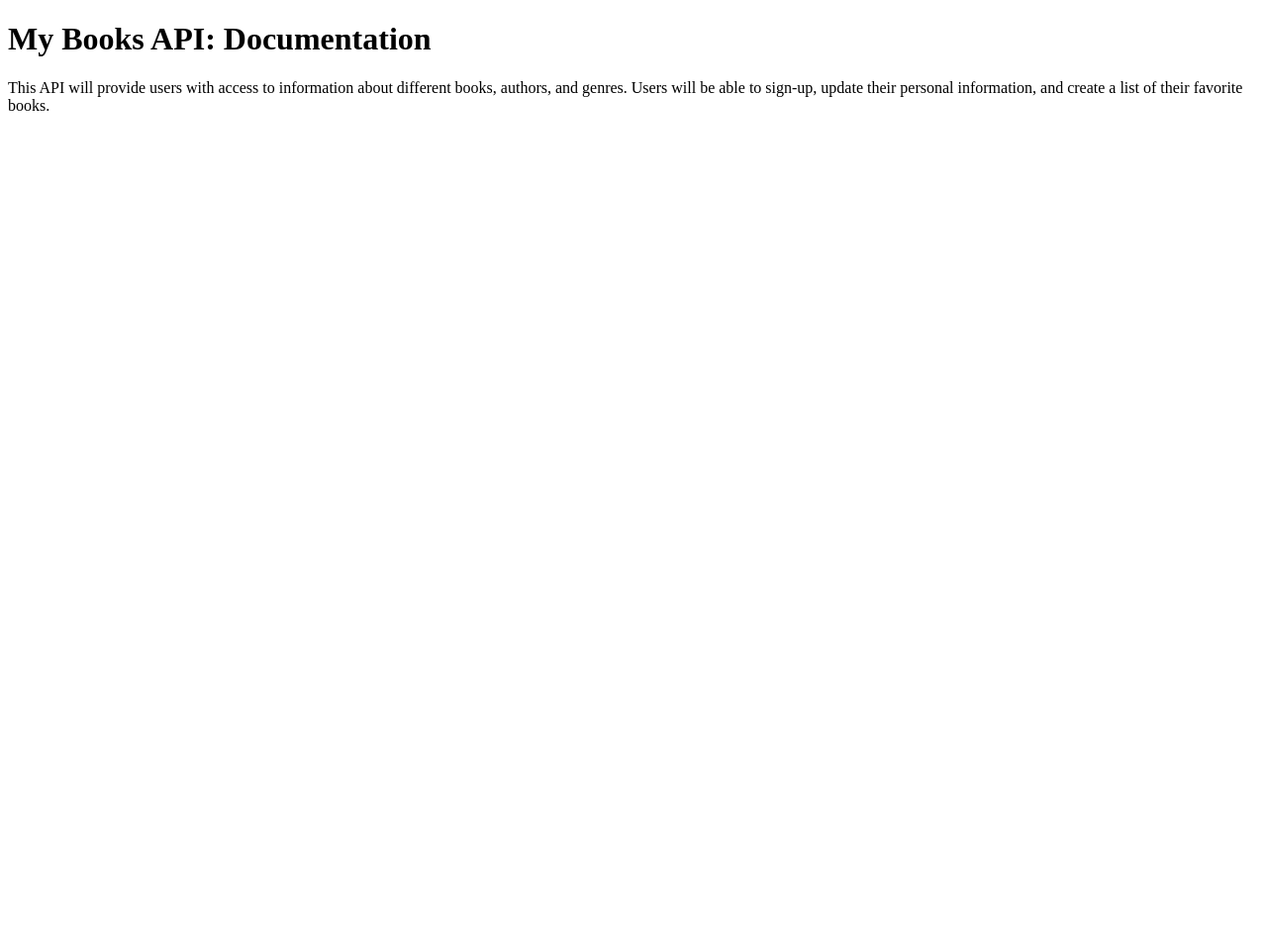
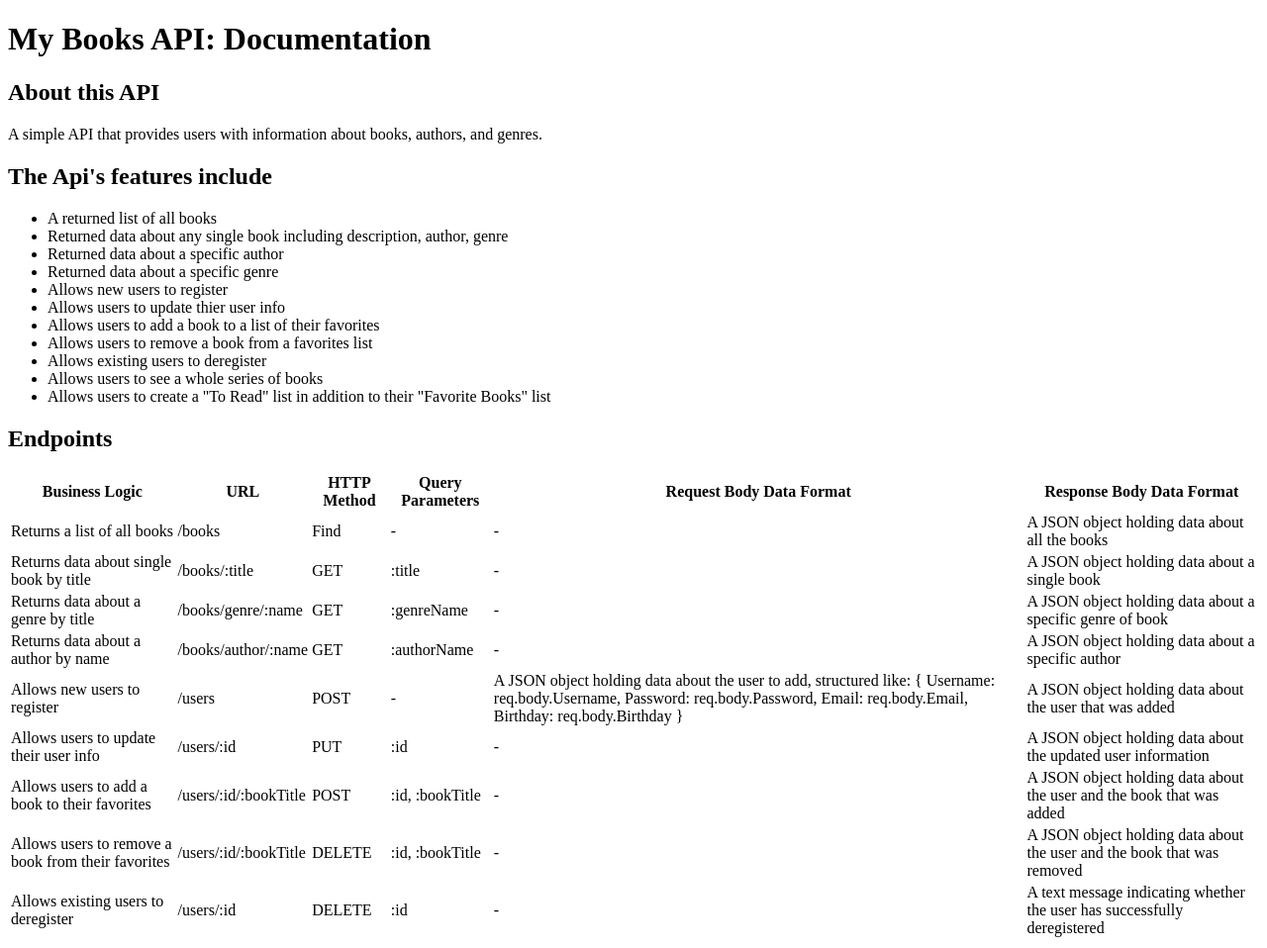
Before and after one commit to ksharples431/Book-API, a website: page public/documentation.html in a window 1280 px wide. Shown: the whole page at 99% size. Before the commit the page ends 800 px from the top, so only its background shows below. Drawn offline with Linux system fonts and the light colour scheme.

Commit message:
Documentation added

```diff
--- a/public/documentation.html
+++ b/public/documentation.html
@@ -10,11 +10,150 @@
   </head>
   <body>
     <h1>My Books API: Documentation</h1>
+    <h2>About this API</h2>
     <p>
-      This API will provide users with access to information about
-      different books, authors, and genres. Users will be able to sign-up,
-      update their personal information, and create a list of their
-      favorite books.
+      A simple API that provides users with information about books,
+      authors, and genres.
     </p>
+    <h2>The Api's features include</h2>
+    <div>
+      <ul>
+        <li>A returned list of all books</li>
+        <li>
+          Returned data about any single book including description,
+          author, genre
+        </li>
+        <li>Returned data about a specific author</li>
+        <li>Returned data about a specific genre</li>
+        <li>Allows new users to register</li>
+        <li>Allows users to update thier user info</li>
+        <li>Allows users to add a book to a list of their favorites</li>
+        <li>Allows users to remove a book from a favorites list</li>
+        <li>Allows existing users to deregister</li>
+        <li>Allows users to see a whole series of books</li>
+        <li>
+          Allows users to create a "To Read" list in addition to their
+          "Favorite Books" list
+        </li>
+      </ul>
+    </div>
+    <div>
+      <h2>Endpoints</h2>
+      <table class="table">
+        <thead>
+          <tr>
+            <th>Business Logic</th>
+            <th>URL</th>
+            <th>HTTP Method</th>
+            <th>Query Parameters</th>
+            <th>Request Body Data Format</th>
+            <th>Response Body Data Format</th>
+          </tr>
+        </thead>
+
+        <tbody>
+          <tr>
+            <td>Returns a list of all books</td>
+            <td>/books</td>
+            <td>Find</td>
+            <td>-</td>
+            <td>-</td>
+            <td>A JSON object holding data about all the books</td>
+          </tr>
+
+          <tr>
+            <td>Returns data about single book by title</td>
+            <td>/books/:title</td>
+            <td>GET</td>
+            <td>:title</td>
+            <td>-</td>
+            <td>A JSON object holding data about a single book</td>
+          </tr>
+
+          <tr>
+            <td>Returns data about a genre by title</td>
+            <td>/books/genre/:name</td>
+            <td>GET</td>
+            <td>:genreName</td>
+            <td>-</td>
+            <td>
+              A JSON object holding data about a specific genre of book
+            </td>
+          </tr>
+
+          <tr>
+            <td>Returns data about a author by name</td>
+            <td>/books/author/:name</td>
+            <td>GET</td>
+            <td>:authorName</td>
+            <td>-</td>
+            <td>A JSON object holding data about a specific author</td>
+          </tr>
+
+          <tr>
+            <td>Allows new users to register</td>
+            <td>/users</td>
+            <td>POST</td>
+            <td>-</td>
+            <td>
+              A JSON object holding data about the user to add, structured
+              like: { Username: req.body.Username, Password:
+              req.body.Password, Email: req.body.Email, Birthday:
+              req.body.Birthday }
+            </td>
+            <td>
+              A JSON object holding data about the user that was added
+            </td>
+          </tr>
+
+          <tr>
+            <td>Allows users to update their user info</td>
+            <td>/users/:id</td>
+            <td>PUT</td>
+            <td>:id</td>
+            <td>-</td>
+            <td>
+              A JSON object holding data about the updated user information
+            </td>
+          </tr>
+
+          <tr>
+            <td>Allows users to add a book to their favorites</td>
+            <td>/users/:id/:bookTitle</td>
+            <td>POST</td>
+            <td>:id, :bookTitle</td>
+            <td>-</td>
+            <td>
+              A JSON object holding data about the user and the book that
+              was added
+            </td>
+          </tr>
+
+          <tr>
+            <td>Allows users to remove a book from their favorites</td>
+            <td>/users/:id/:bookTitle</td>
+            <td>DELETE</td>
+            <td>:id, :bookTitle</td>
+            <td>-</td>
+            <td>
+              A JSON object holding data about the user and the book that
+              was removed
+            </td>
+          </tr>
+
+          <tr>
+            <td>Allows existing users to deregister</td>
+            <td>/users/:id</td>
+            <td>DELETE</td>
+            <td>:id</td>
+            <td>-</td>
+            <td>
+              A text message indicating whether the user has successfully
+              deregistered
+            </td>
+          </tr>
+        </tbody>
+      </table>
+    </div>
   </body>
 </html>
```
Also changed, not shown: log.txt (+16 -0 lines).
